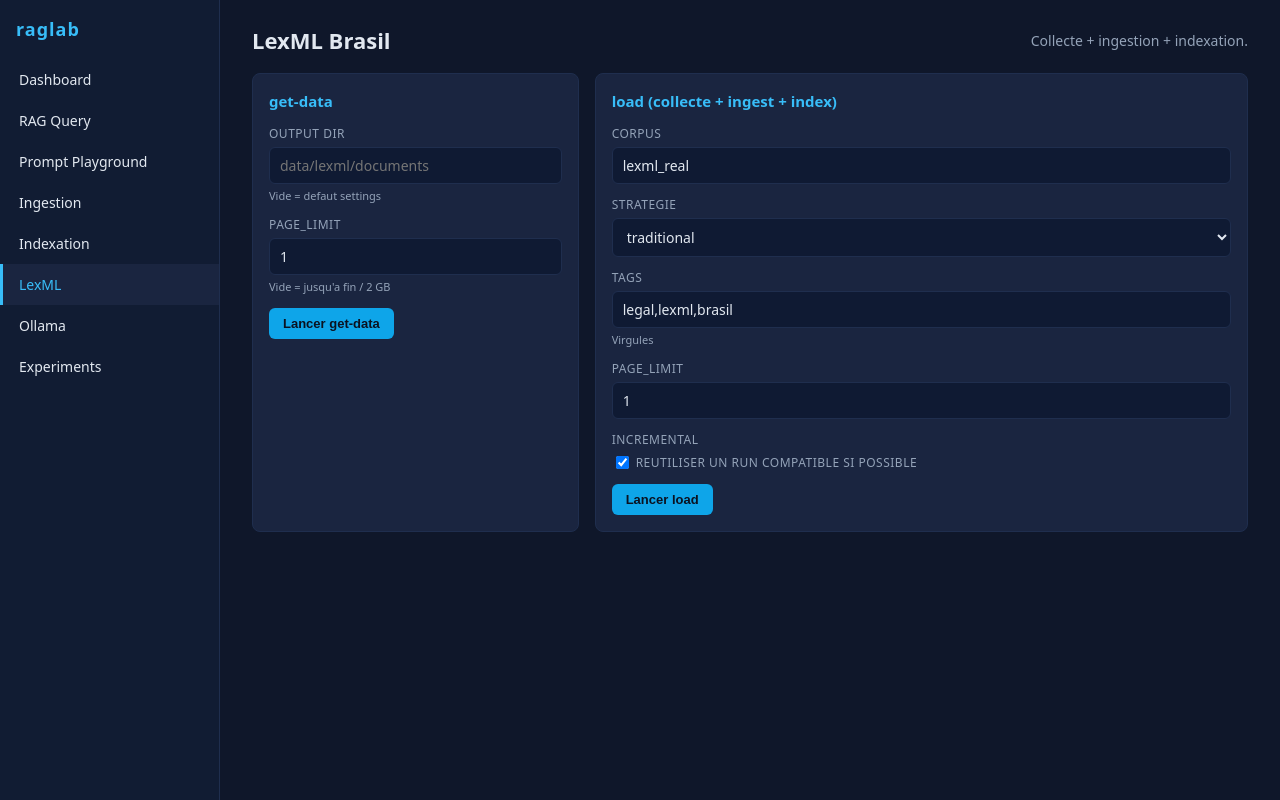
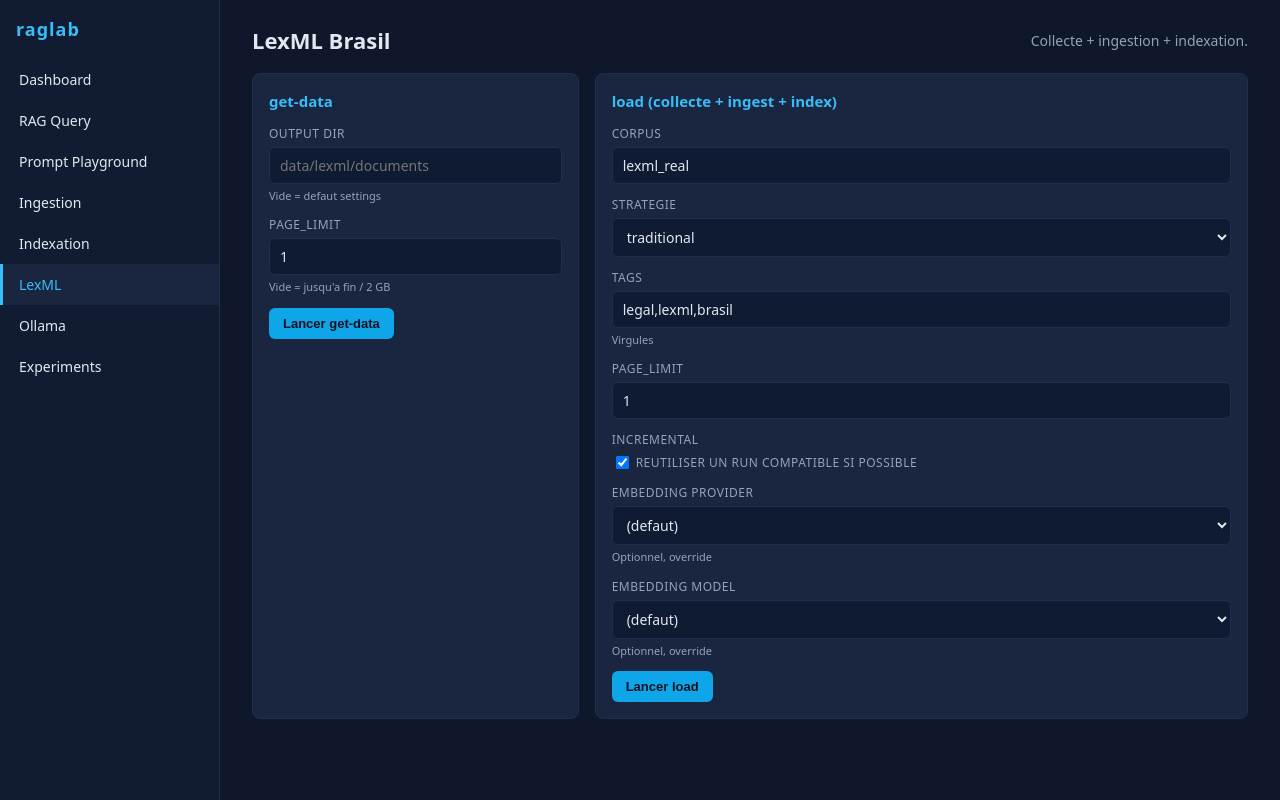
Before and after one commit to VCLME/raglab, a React (Vite) app in the folder frontend/: page /lexml in a window 1280 px wide. Built offline with nearby package versions, Linux system fonts and the light colour scheme.

Commit message:
Add embedding model dropdowns and auto-select default corpus in Query

```diff
--- /dev/null
+++ b/frontend/src/api/options.ts
@@ -0,0 +1,14 @@
+export const EMBEDDING_PROVIDERS = [
+  { label: "transformers (HuggingFace local)", value: "transformers" },
+  { label: "ollama", value: "ollama" },
+];
+
+export const EMBEDDING_MODELS = [
+  { label: "intfloat/multilingual-e5-small (defaut, 384)", value: "intfloat/multilingual-e5-small" },
+  { label: "intfloat/multilingual-e5-base (768)", value: "intfloat/multilingual-e5-base" },
+  { label: "intfloat/multilingual-e5-large (1024)", value: "intfloat/multilingual-e5-large" },
+  { label: "sentence-transformers/all-MiniLM-L6-v2 (384)", value: "sentence-transformers/all-MiniLM-L6-v2" },
+  { label: "BAAI/bge-m3 (1024)", value: "BAAI/bge-m3" },
+  { label: "nomic-embed-text (Ollama, 768)", value: "nomic-embed-text" },
+  { label: "mxbai-embed-large (Ollama, 1024)", value: "mxbai-embed-large" },
+];
--- /dev/null
+++ b/frontend/src/components/SelectWithOther.tsx
@@ -0,0 +1,54 @@
+import { useState } from "react";
+
+interface Props {
+  value: string;
+  onChange: (value: string) => void;
+  options: { label: string; value: string }[];
+  placeholder?: string;
+  emptyLabel?: string;
+}
+
+const OTHER = "__other__";
+
+export function SelectWithOther({
+  value,
+  onChange,
+  options,
+  placeholder,
+  emptyLabel = "(defaut)",
+}: Props) {
+  const matching = options.find((o) => o.value === value);
+  const initial = value && !matching ? OTHER : value;
+  const [mode, setMode] = useState<string>(initial);
+
+  const handleSelect = (next: string) => {
+    setMode(next);
+    if (next === OTHER) {
+      onChange(value && !matching ? value : "");
+    } else {
+      onChange(next);
+    }
+  };
+
+  return (
+    <>
+      <select value={mode} onChange={(e) => handleSelect(e.target.value)}>
+        <option value="">{emptyLabel}</option>
+        {options.map((o) => (
+          <option key={o.value} value={o.value}>
+            {o.label}
+          </option>
+        ))}
+        <option value={OTHER}>Autre…</option>
+      </select>
+      {mode === OTHER ? (
+        <input
+          style={{ marginTop: 6 }}
+          value={value}
+          onChange={(e) => onChange(e.target.value)}
+          placeholder={placeholder}
+        />
+      ) : null}
+    </>
+  );
+}
--- a/frontend/src/pages/Index.tsx
+++ b/frontend/src/pages/Index.tsx
@@ -1,10 +1,12 @@
 import { useState } from "react";
 import { get, post } from "../api/client";
+import { EMBEDDING_MODELS, EMBEDDING_PROVIDERS } from "../api/options";
 import { useApiAction, useApiLoad } from "../hooks/useApi";
 import type { ChunkingStrategy, CorpusSummary, IndexResponse } from "../api/types";
 import { ErrorBanner } from "../components/ErrorBanner";
 import { FieldRow } from "../components/FieldRow";
 import { JsonViewer } from "../components/JsonViewer";
+import { SelectWithOther } from "../components/SelectWithOther";
 import { Spinner } from "../components/Spinner";
 
 const STRATEGIES: ChunkingStrategy[] = ["traditional", "slide", "late"];
@@ -68,11 +70,21 @@ export function IndexPage() {
           <FieldRow label="Run name" hint="Optionnel">
             <input value={runName} onChange={(e) => setRunName(e.target.value)} />
           </FieldRow>
-          <FieldRow label="Embedding provider" hint="Optionnel, override">
-            <input value={embProvider} onChange={(e) => setEmbProvider(e.target.value)} placeholder="transformers, ollama" />
+          <FieldRow label="Embedding provider" hint="Optionnel, override (vide = settings)">
+            <SelectWithOther
+              value={embProvider}
+              onChange={setEmbProvider}
+              options={EMBEDDING_PROVIDERS}
+              placeholder="ex : transformers"
+            />
           </FieldRow>
-          <FieldRow label="Embedding model" hint="Optionnel, override">
-            <input value={embModel} onChange={(e) => setEmbModel(e.target.value)} placeholder="intfloat/multilingual-e5-small" />
+          <FieldRow label="Embedding model" hint="Optionnel, override (vide = settings)">
+            <SelectWithOther
+              value={embModel}
+              onChange={setEmbModel}
+              options={EMBEDDING_MODELS}
+              placeholder="ex : intfloat/multilingual-e5-small"
+            />
           </FieldRow>
           <FieldRow label="Incremental">
             <label className="inline" style={{ gap: 4 }}>
--- a/frontend/src/pages/LexML.tsx
+++ b/frontend/src/pages/LexML.tsx
@@ -1,10 +1,12 @@
 import { useState } from "react";
 import { post } from "../api/client";
+import { EMBEDDING_MODELS, EMBEDDING_PROVIDERS } from "../api/options";
 import { useApiAction } from "../hooks/useApi";
 import type { ChunkingStrategy } from "../api/types";
 import { ErrorBanner } from "../components/ErrorBanner";
 import { FieldRow } from "../components/FieldRow";
 import { JsonViewer } from "../components/JsonViewer";
+import { SelectWithOther } from "../components/SelectWithOther";
 import { Spinner } from "../components/Spinner";
 
 const STRATEGIES: ChunkingStrategy[] = ["traditional", "slide", "late"];
@@ -18,6 +20,8 @@ export function LexML() {
   const [strategy, setStrategy] = useState<ChunkingStrategy>("traditional");
   const [tagsRaw, setTagsRaw] = useState("legal,lexml,brasil");
   const [incremental, setIncremental] = useState(true);
+  const [embProvider, setEmbProvider] = useState("");
+  const [embModel, setEmbModel] = useState("");
   const load = useApiAction((body: unknown) => post<unknown>("/api/lexml/load", body));
 
   return (
@@ -77,6 +81,12 @@ export function LexML() {
               Reutiliser un run compatible si possible
             </label>
           </FieldRow>
+          <FieldRow label="Embedding provider" hint="Optionnel, override">
+            <SelectWithOther value={embProvider} onChange={setEmbProvider} options={EMBEDDING_PROVIDERS} placeholder="ex : transformers" />
+          </FieldRow>
+          <FieldRow label="Embedding model" hint="Optionnel, override">
+            <SelectWithOther value={embModel} onChange={setEmbModel} options={EMBEDDING_MODELS} placeholder="ex : intfloat/multilingual-e5-small" />
+          </FieldRow>
           <button
             onClick={() =>
               load.run({
@@ -86,6 +96,8 @@ export function LexML() {
                 page_limit: pageLimit ? Number(pageLimit) : null,
                 incremental,
                 tags: tagsRaw.split(",").map((t) => t.trim()).filter(Boolean),
+                embedding_provider: embProvider || null,
+                embedding_model: embModel || null,
               })
             }
             disabled={load.loading || !corpus}
--- a/frontend/src/pages/Query.tsx
+++ b/frontend/src/pages/Query.tsx
@@ -1,4 +1,4 @@
-import { useMemo, useState } from "react";
+import { useEffect, useMemo, useState } from "react";
 import { get, post } from "../api/client";
 import { useApiAction, useApiLoad } from "../hooks/useApi";
 import type {
@@ -44,6 +44,12 @@ export function Query() {
     () => get(`/api/index-runs${corpus ? `?corpus=${encodeURIComponent(corpus)}` : ""}`),
     [corpus]
   );
+
+  useEffect(() => {
+    if (!corpus && corpora.data && corpora.data.length > 0) {
+      setCorpus(corpora.data[0].name);
+    }
+  }, [corpus, corpora.data]);
 
   const history = useLocalHistory<HistoryEntry>("raglab.query.history", 20);
   const action = useApiAction((body: unknown) => post<QueryResponse>("/api/query", body));
@@ -109,9 +115,9 @@ export function Query() {
             <FieldRow label="Question">
               <textarea value={question} onChange={(e) => setQuestion(e.target.value)} rows={3} />
             </FieldRow>
-            <FieldRow label="Corpus">
+            <FieldRow label="Corpus" hint="Requis par le retrieval">
               <select value={corpus} onChange={(e) => setCorpus(e.target.value)}>
-                <option value="">(defaut)</option>
+                <option value="">— selectionner —</option>
                 {(corpora.data ?? []).map((c) => (
                   <option key={c.id} value={c.name}>
                     {c.name}
@@ -166,7 +172,10 @@ export function Query() {
             <FieldRow label="metadata equals" hint="Une ligne par paire cle=valeur">
               <textarea rows={3} value={metadataEqualsRaw} onChange={(e) => setMetadataEqualsRaw(e.target.value)} placeholder="authority=Senado Federal" />
             </FieldRow>
-            <button onClick={submit} disabled={action.loading || !question.trim()}>
+            <button
+              onClick={submit}
+              disabled={action.loading || !question.trim() || (!corpus && !indexRunId)}
+            >
               {action.loading ? "Recherche…" : "Executer"}
             </button>
           </div>
```
